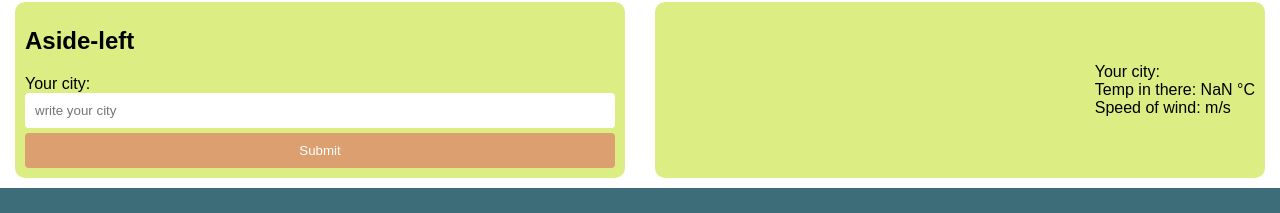
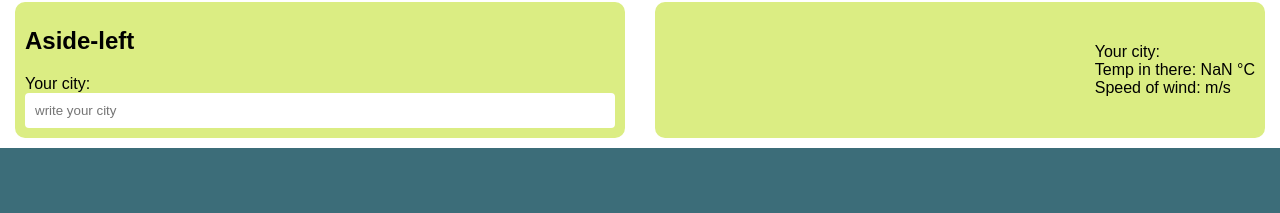
Before and after one commit to Maintrot/OvceKrad, a React (Vite) app: page /weather in a window 1280 px wide. Shown: the part 148-361 px from the top of the page. Built offline with nearby package versions, Linux system fonts and the light colour scheme.

Commit message:
sixth commit

```diff
--- a/src/components/Content.jsx
+++ b/src/components/Content.jsx
@@ -1,23 +1,36 @@
 import axios from 'axios'
-import { useState } from "react"
+import { useState, useEffect } from "react"
 
 export default function Content(props) {
     const [weatherInfo, setWeatherInfo] = useState(props.propsWeather)
+    const [city, setCity] = useState(props.propsCity)
 
-    function setInputUserCity(event) {
-        setWeatherInfo({
-            ...weatherInfo,
-            city: event.target.value
-        })
+    useEffect(() => {
+        const timer = setTimeout(sendForm, 2000)
+
+        return (
+            clearTimeout(timer)
+        )
+    }, [city])
+
+    async function setInputUserCity(event) {
+        setCity(
+            event.target.value
+        )
     }
 
     async function sendForm(event) {
         event.preventDefault()
-        const response = await axios.get(`https://api.openweathermap.org/data/2.5/weather?q=${weatherInfo.city}&appid=dfae5829d6f01ce1b1ba68af1141edac`)
-        setWeatherInfo({
-            ...weatherInfo,
-            tempOf: response.data.main.temp,
-            speedOf: response.data.wind.speed
+        const response = await axios.get(`https://api.openweathermap.org/data/2.5/weather?q=${city}&appid=dc92624924f6513c59f5649ee5925180`)
+        .then((response) => {
+            setWeatherInfo({
+                city: city,
+                tempOf: response.data.main.temp,
+                speedOf: response.data.wind.speed
+            })
+        })
+        .catch(function (error) {
+            console.log(error)
         })
     }
 
@@ -28,10 +41,10 @@ export default function Content(props) {
                     <h2>Aside-left</h2>
                 </div>
                 <div className='aside-lft-frm'>
-                    <form onSubmit={sendForm} action="" method='get'>
+                    <form onSubmit={setInputUserCity} method='get'>
                         <label className='aside-lft-frm-lbl' htmlFor="city">Your city:</label>
                         <input onChange={setInputUserCity} className='aside-lft-frm-inpt' type="text" name="city" placeholder="write your city" required/>
-                        <input className='aside-lft-frm-sub' type="submit" value="Submit"/>
+                        {/* <input className='aside-lft-frm-sub' type="submit" value="Submit"/> */}
                     </form>
                 </div>
             </div>
--- a/src/pages/ContentPage.jsx
+++ b/src/pages/ContentPage.jsx
@@ -5,15 +5,16 @@ import { useState } from "react"
 
 export default function ContentPage() {
     const [weatherInfo, setWeatherInfo] = useState({
-        city: 'bishkek',
+        city: '',
         tempOf: 0,
         speedOf: 0
     })
+    const [city, setCity] = useState('')
 
     return (
         <div className="wrapper">
             <Header/>
-            <Content propsWeather={[weatherInfo, setWeatherInfo]} />
+            <Content propsWeather={[weatherInfo, setWeatherInfo]} propsCity={[city, setCity]} />
             <Footer/>
         </div>
     )
```
